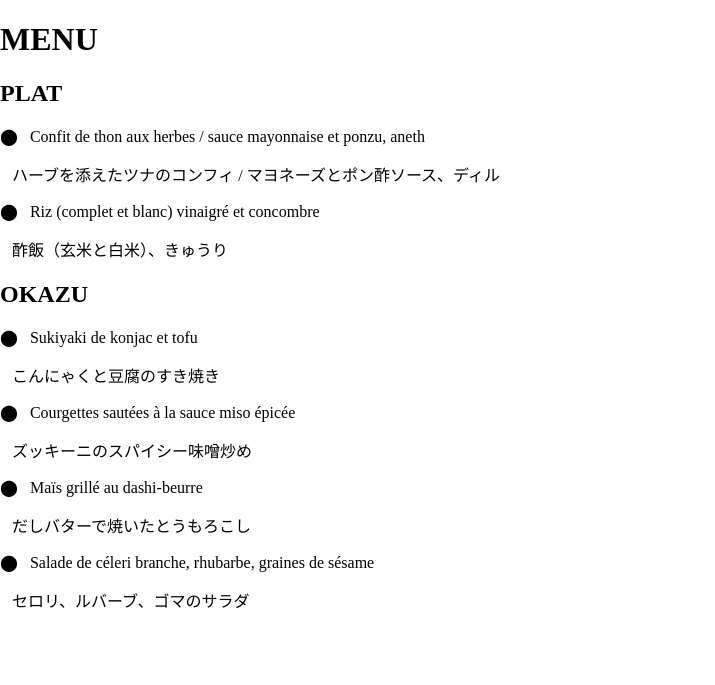
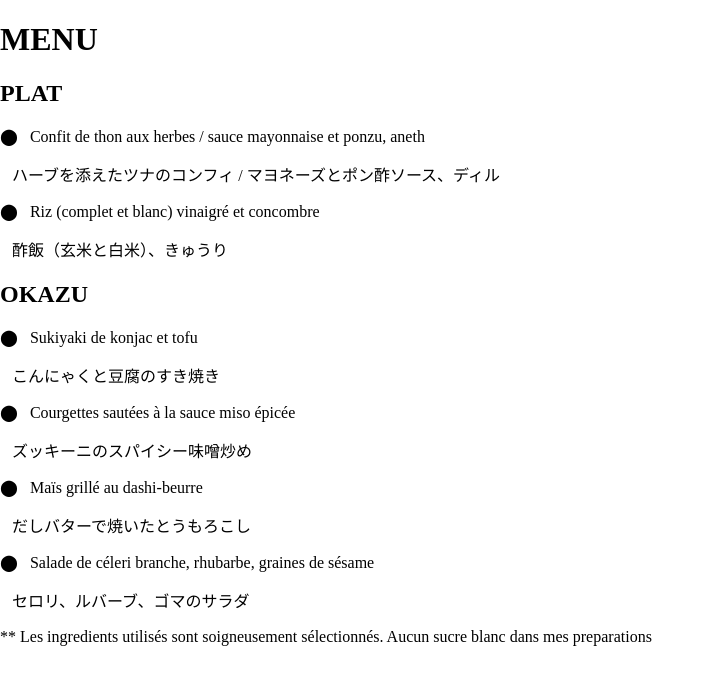
Before and after one commit to matsupin/main, a Jekyll site: the page built from menus/commande_elizabeth_180724.html, in a window 1280 px wide. Shown: the top 685 px of the page, without its empty margins (0-715 px from the left). Built offline with Jekyll 4.4.1, drawn with Linux system fonts in a browser that asks for light colours.

Commit message:
Update commande_elizabeth_180724.html

```diff
--- a/menus/commande_elizabeth_180724.html
+++ b/menus/commande_elizabeth_180724.html
@@ -45,6 +45,6 @@ title: Bento Menu
     <!-- Image at the end of the menu -->
     <!-- <img src="../assets/images/massage.jpg" alt="Etsuko doing a Japanese massage" class="menu-image"> -->
 
-    <!-- <div class="comment">** J’utilise des oeufs "bio" et "plein air".  Aucun sucre blanc dans mes preparations</div> -->
+    <div class="comment">** Les ingredients utilisés sont soigneusement sélectionnés. Aucun sucre blanc dans mes preparations</div>
 
 </div>
```
